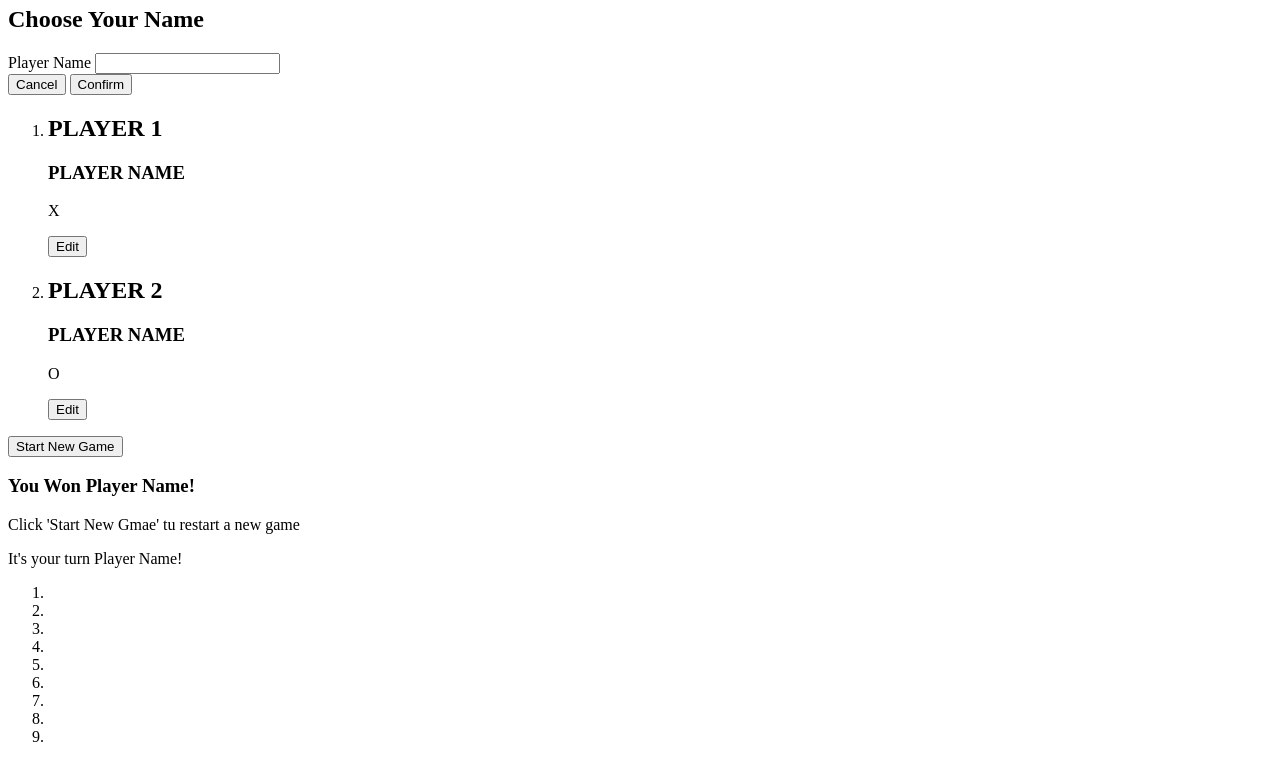
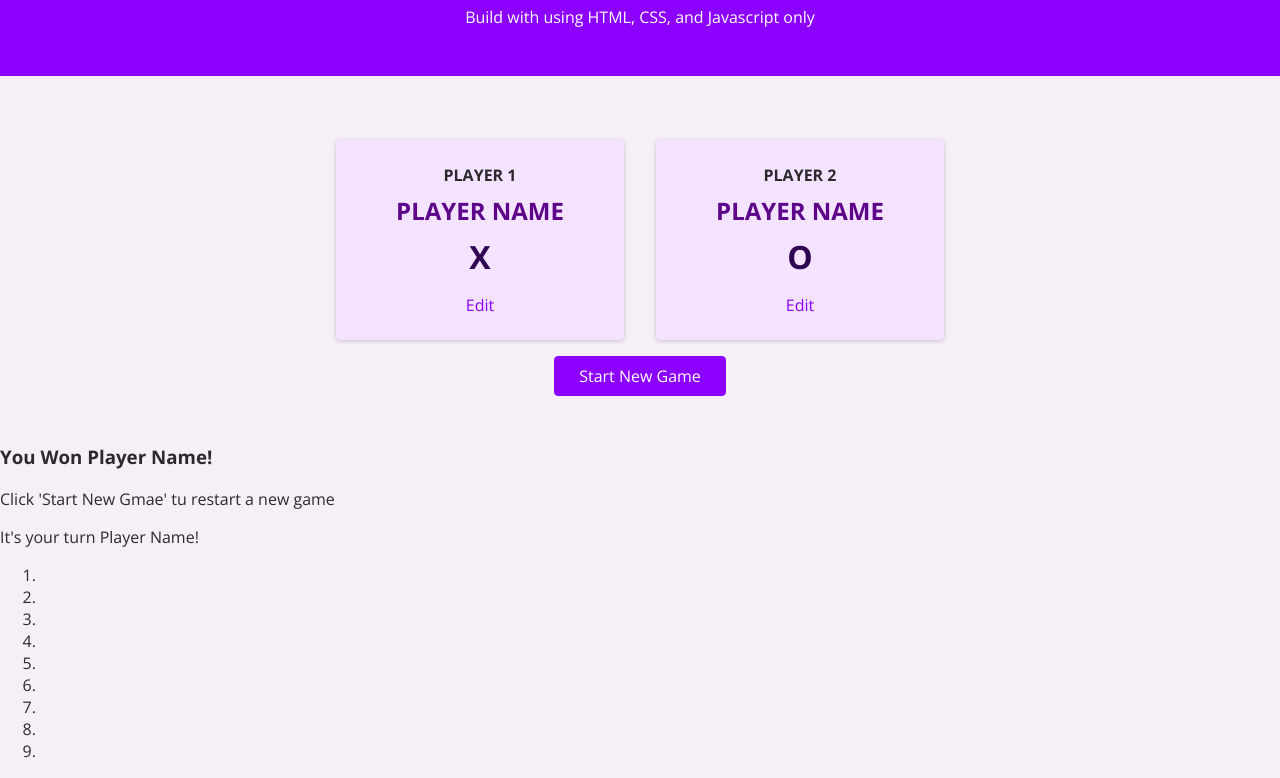
Before and after one commit to Navneet0801/Tic-Tac-Toe, a plain HTML site: page index.html in a window 1280 px wide. Shown: the part 112-890 px from the top of the page. Drawn offline with nearby package versions, Linux system fonts and the light colour scheme.

Commit message:
styless added to some part

```diff
--- a/index.html
+++ b/index.html
@@ -5,45 +5,52 @@
     <meta http-equiv="X-UA-Compatible" content="IE=edge">
     <meta name="viewport" content="width=device-width, initial-scale=1.0">
     <title>Tic Tac Toe</title>
+    <link rel="preconnect" href="https://fonts.googleapis.com">
+    <link rel="preconnect" href="https://fonts.gstatic.com" crossorigin>
+    <link href="https://fonts.googleapis.com/css2?family=Open+Sans:wght@400;700&display=swap" rel="stylesheet">
+    <link rel="stylesheet" href="styles/style.css">
+    <link rel="stylesheet" href="styles/overlays.css">
+    <link rel="stylesheet" href="styles/configuration.css">
 </head>
 <body>
-    <header>
+    <div class="back-drop"></div>
+    <header id="main-header">
         <h1>Play TIC TAC TOE</h1>
         <p>Build with using HTML, CSS, and Javascript only</p>
     </header>
 
     <main>
-        <aside>
+        <aside class="modal" id="config-overlay">
             <h2>Choose Your Name</h2>
             <form action="">
-                <div>
+                <div class="form-control">
                     <label for="playername">Player Name</label>
                     <input type="text" name="playername" id="playername">
                 </div>
-                <button type="button">Cancel</button>
-                <button type="submit">Confirm</button>
+                <button type="button" class="btn btn-alt">Cancel</button>
+                <button type="submit" class="btn">Confirm</button>
             </form>
         </aside>
-        <section class="player-configuration">
+        <section id="game-configuration">
             <ol>
                 <li>
                     <article>
                         <h2>PLAYER 1</h2>
                         <h3>PLAYER NAME</h3>
-                        <p>X</p>
-                        <button>Edit</button>
+                        <p class="player-symbol">X</p>
+                        <button class="btn btn-alt">Edit</button>
                     </article>
                 </li>
                 <li>
                     <article>
                         <h2>PLAYER 2</h2>
                         <h3>PLAYER NAME</h3>
-                        <p>O</p>
-                        <button>Edit</button>
+                        <p class="player-symbol">O</p>
+                        <button class="btn btn-alt">Edit</button>
                     </article>
                 </li>
             </ol>
-            <button>Start New Game</button>
+            <button class="btn">Start New Game</button>
         </section>
 
         <section class="active-game">
--- /dev/null
+++ b/styles/configuration.css
@@ -0,0 +1,65 @@
+#config-overlay{
+    text-align: center;
+}
+
+#config-overlay h2{
+    margin: 0.5rem 0;
+}
+
+.form-control{
+    margin: 0.5rem 0;
+}
+
+.form-control label{
+    display: block;
+    margin-bottom: 0.5rem;
+    font-weight: bold;
+}
+
+.form-control input{
+    font: inherit;
+    border: 1px solid rgb(204, 204, 204);
+    width: 15rem;
+    padding: 0.35rem;
+}
+
+#game-configuration{
+    width: 90%;
+    max-width: 40rem;
+    margin: 3rem auto;
+    text-align: center;
+}
+
+#game-configuration ol{
+    list-style: none;
+    margin: 0;
+    padding: 0;
+    display: flex;
+}
+
+#game-configuration li{
+    margin: 1rem;
+    padding: 1rem;
+    width: 50%;
+    background-color: rgb(243, 227, 255);
+    border-radius: 4px;
+    box-shadow: 0 1px 4px rgba(0, 0, 0, 0.2);
+}
+
+#game-configuration h2{
+    font-size: 1rem;
+    margin: 0.5rem 0;
+}
+
+#game-configuration h3{
+    font-size: 1.5rem;
+    margin: 0.5rem 0;
+    color: rgb(94, 4, 138);
+}
+
+.player-symbol{
+    font-size: 2rem;
+    font-weight: bold;
+    color: rgb(47, 4, 82);
+    margin: 0.5rem 0;
+}
--- /dev/null
+++ b/styles/overlays.css
@@ -0,0 +1,28 @@
+.modal{
+    position: fixed;
+    top: 20%;
+    left: 5%;
+    width: 90%;
+    background-color: white;
+    padding: 1rem;
+    border-radius: 6px;
+    box-shadow: 0 2px 8px rgba(0, 0, 0, 0.2);
+    display: none;
+}
+
+.back-drop{
+    position: fixed;
+    top: 0;
+    left: 0;
+    width: 100%;
+    height: 100%;
+    background-color: rgba(0, 0, 0, 0.7);
+    display: none;
+}
+
+@media (min-width: 48rem){
+    .modal{
+        left: calc(50% - 20rem);
+        width: 49rem;
+    }
+}
--- /dev/null
+++ b/styles/style.css
@@ -0,0 +1,38 @@
+body{
+    margin: 0;
+    font-family: 'Open Sans', sans-serif;
+    color: rgb(44, 41, 44);
+    background-color: rgb(247, 239, 247);
+}
+
+#main-header {
+    background-color: rgb(140, 0, 255);
+    color: white;
+    padding: 2rem 5%;
+    text-align: center;
+}
+
+.btn{
+    font: inherit;
+    padding: 0.5rem 1.5rem;
+    background-color: rgb(140, 0, 255);
+    border: 1px solid rgb(140, 0, 255);
+    color: white;
+    border-radius: 4px;
+    cursor: pointer;
+}
+
+.btn-alt{
+    background-color: transparent;
+    border: transparent;
+    color: rgb(140, 0, 255);
+}
+
+.btn:hover{
+    background-color: rgb(79, 10, 190);
+    border: 0.5px solid rgb(79, 10, 190);
+}
+
+.btn-alt:hover{
+    background-color: rgb(230, 201, 252);
+}
```
